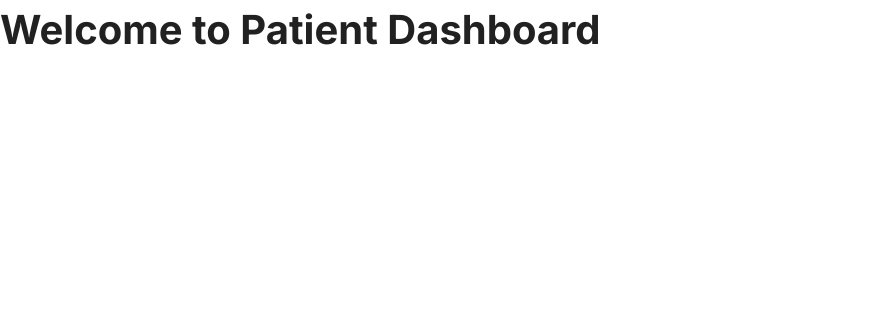
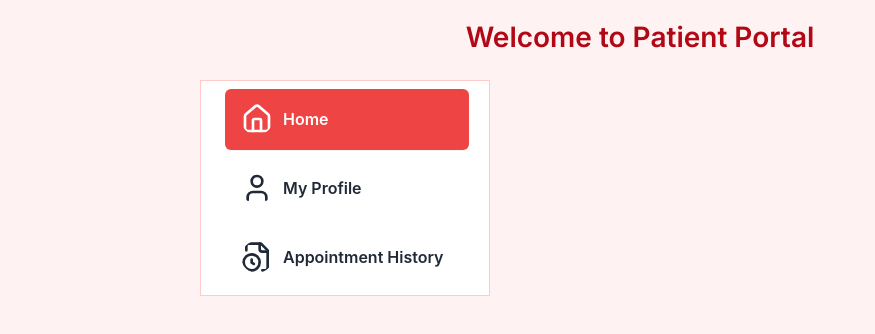
Before and after one commit to saurabh-ramgopal/wecureit_fe, a Next.js app: page /patient/dashboard in a window 1280 px wide. Shown: the top 334 px of the page, without its empty margins (0-875 px from the left). Built offline with nearby package versions, Linux system fonts and the light colour scheme.

Commit message:
Added patient dashboard components and styles

```diff
--- a/src/app/(protected)/patient/dashboard/page.tsx
+++ b/src/app/(protected)/patient/dashboard/page.tsx
@@ -1,10 +1,47 @@
-import React from 'react'
+"use client";
+import React, { useState } from 'react'
+// import PatientDashboardHeader from "@/components/PatientDashboard/PatientDashboardHeader/DoctorDashboardHeader";
+import { NextPage } from 'next';
+import styles from './patientdashboard.module.scss';
+import PatientDashboardHeader from "@/components/PatientDashboard/PatientDashboardHeader/PatientDashboardHeader";
+// import Home from '@/components/PatientDashboard/Home/Home';
+// import MyProfile from '@/components/PatientDashboard/MyProfile/MyProfile';
+// import AppointmentHistory from '@/components/PatientDashboard/AppointmentHistory/AppointmentHistory';
 
-const PatientDashboard = () => {
+
+import AppointmentHistoryCard from '@/components/DoctorDashboard/AppointmentsNotes/AppointmentHistoryCard/AppointmentHistoryCard';
+// import DoctorSchedule from "@/components/DoctorDashboard/Schedule/DoctorSchedule/DoctorSchedule";
+// import SetDoctorAvailability from '@/components/DoctorDashboard/SetAvailability/SetDoctorAvailabilityView/SetDoctorAvailabilityView';
+// import AppointmentNotesView from '@/components/DoctorDashboard/AppointmentsNotes/AppointmentNotesView/AppointmentNotesView';
+// import PatientDashboard from './page';
+
+
+
+type Props = {
+}
+
+const PatientDashboardPage: NextPage<Props> = () => {
+   const [activeTab, setActiveTab] = useState("Home");
+    const handleTabClick = (tabLabel: string) => {
+    setActiveTab(tabLabel);
+    console.log("Active Tab:", tabLabel);
+  };
   return (
-    <div className="flex items-center justify-center min-h-screen">
-      <h1 className='text-2xl font-bold justify-center text-center align-center'>Welcome to Patient Dashboard</h1>
+  <div className={`${styles.patientDashboard} theme-patient`} style={{ background: 'var(--bg-page)' }}>
+       <div className={styles.dashboardHeaderSection}>
+        <h1 className={styles.portalTitle}>Welcome to Patient Portal</h1>
+    </div>
+    <PatientDashboardHeader
+      activeTab={activeTab}
+      onTabClick={handleTabClick}
+    />
+      <div>
+        {activeTab === "Home"}
+        {activeTab === "My Profile"}
+        {activeTab === "Appointment History"}
       </div>
-  )
-}
-export default PatientDashboard;
+  </div>
+  );
+};
+
+export default PatientDashboardPage;
--- /dev/null
+++ b/src/app/(protected)/patient/dashboard/patientdashboard.module.scss
@@ -0,0 +1,14 @@
+.doctorDashboard {
+  padding: 0 2rem;
+  min-height: 100vh;
+}
+.dashboardHeaderSection {
+  padding: 1rem 1rem 1rem;
+
+  .portalTitle {
+    font-size: 28px;
+    font-weight: 600;
+    color: #b20816;
+    text-align: center;
+  }
+}
--- /dev/null
+++ b/src/components/PatientDashboard/PatientDashboardHeader/PatientDashboardHeader.scss
@@ -0,0 +1,105 @@
+.tab-navigation {
+  display: flex;
+  flex-direction: column;
+  gap: 0.5rem;
+  /* keep the wrapper background transparent so parent card styles the container */
+  background: transparent;
+  border: none;
+  padding: 0.25rem 0;
+  /* make the tabs a compact left block instead of full width */
+  /* increased width and moved farther right as requested */
+  width: 290px;
+  margin-top: 6px;
+  /* large inset from the card edge */
+  margin-left: 200px;
+  /* white background so the small block reads as a separate card */
+  background: var(--text-white);
+  border: 1px solid var(--border-light);
+  padding: 8px;
+
+  .tab-button {
+    display: flex;
+    align-items: center;
+    justify-content: flex-start;
+    gap: 10px;
+    padding: 0.5rem 0.75rem;
+    border: none;
+    background: transparent;
+    border-radius: 0.375rem;
+    cursor: pointer;
+    transition: background var(--transition-fast), color var(--transition-fast), transform var(--transition-fast);
+    font-size: 14px;
+    font-weight: 500;
+    color: var(--text-primary);
+    /* make buttons a compact block matching wrapper width */
+    width: calc(100% - 28px);
+    max-width: 250px;
+    /* inset so buttons aren't flush against wrapper */
+    margin-left: 16px;
+    padding: 0.9rem 1rem;
+    font-size: 16px;
+    font-weight: 600;
+
+    &:hover {
+      background: var(--bg-hover);
+      color: var(--text-primary);
+      transform: translateX(4px);
+    }
+
+    &.active {
+      background: var(--primary);
+      color: var(--text-white);
+      box-shadow: 0 1px 0 rgba(0,0,0,0.03);
+      transform: none;
+    }
+
+    .tab-icon {
+      color: inherit;
+      display: flex;
+      align-items: center;
+      /* put icon in small circle for better affordance */
+      width: 32px;
+      height: 32px;
+      border-radius: 9999px;
+      justify-content: center;
+      background: transparent;
+    }
+
+    .tab-label {
+      font-family: -apple-system, BlinkMacSystemFont, 'Segoe UI', Roboto, sans-serif;
+      font-size: 16px;
+      font-weight: 600;
+      color: inherit;
+    }
+  }
+}
+
+// Responsive design
+/* On small screens render tabs horizontally as a compact bar */
+@media (max-width: 768px) {
+  .tab-navigation {
+    flex-direction: row;
+    width: 100%;
+    overflow-x: auto;
+    padding: 4px;
+    border-radius: 9999px;
+
+    .tab-button {
+      flex: 0 0 auto;
+      padding: 8px 12px;
+      font-size: 13px;
+
+      .tab-label {
+        display: none;
+      }
+
+      .tab-icon {
+        font-size: 18px;
+      }
+    }
+  }
+}
+
+@media (max-width: 480px) {
+  .tab-navigation { gap: 4px; }
+}
--- /dev/null
+++ b/src/components/PatientDashboard/PatientDashboardHeader/PatientDashboardHeader.tsx
@@ -0,0 +1,42 @@
+import React, { useState } from 'react';
+import './PatientDashboardHeader.scss';
+import { FileClock, House, LucideIcon, User } from 'lucide-react';
+//import { PatientDashboardHeader } from '@/components/PatientDashboard/PatientDashboardHeader/DoctorDashboardHeader';
+
+interface Tab {
+  id: string;
+  label: string;
+  icon: LucideIcon;
+}
+interface PatientDashboardHeaderProps {
+  activeTab: string;
+  onTabClick: (tabId: string) => void;
+}
+const PatientDashboardHeader: React.FC<PatientDashboardHeaderProps> = ({activeTab, onTabClick}) => {
+
+  const tabs: Tab[] = [
+    { id: 'home', label: 'Home', icon: House },
+    { id: 'myprofile', label: 'My Profile', icon: User},
+    { id: 'appointmenthistory', label: 'Appointment History', icon: FileClock },
+  ];
+
+  return (
+  <div className="tab-navigation">
+    {tabs.map((tab) => {
+      const IconComponent = tab.icon;
+      return (
+        <button
+          key={tab.id}
+          className={`tab-button ${activeTab === tab.label ? 'active' : ''}`}
+          onClick={() => onTabClick(tab.label)}
+        >
+          <IconComponent className="tab-icon" size={18} />
+          <span className="tab-label">{tab.label}</span>
+        </button>
+      );
+    })}
+  </div>
+  );
+};
+
+export default PatientDashboardHeader;
```
Also changed, not shown: src/components/PatientDashboard/AppointmentHistory/AppointmentHistory.scss (added), src/components/PatientDashboard/AppointmentHistory/AppointmentHistory.tsx (added), src/components/PatientDashboard/MyProfile/Profile/Profile.scss (added), src/components/PatientDashboard/MyProfile/Profile/Profile.tsx (added), src/components/PatientDashboard/PatientHome/PatientHome.scss (added), src/components/PatientDashboard/PatientHome/PatientHome.tsx (added), 1 other file (tests, documents, lock files or other folders).
